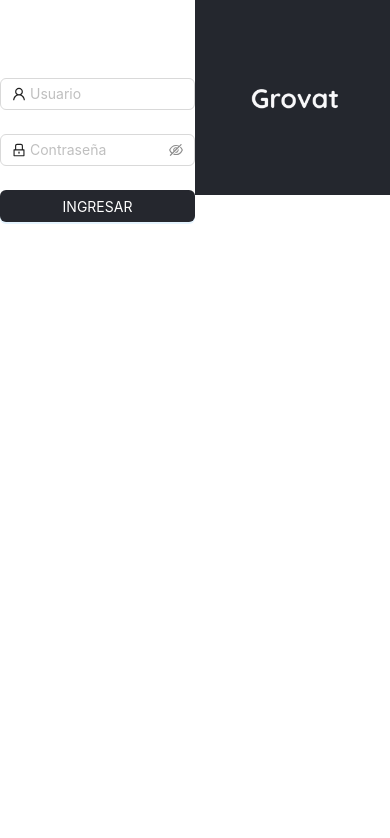
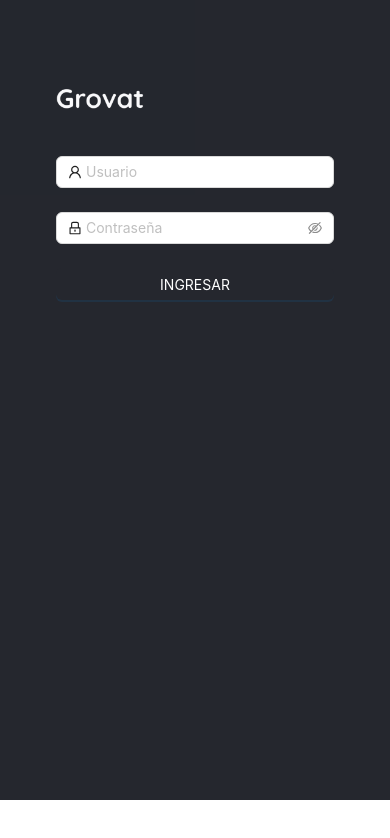
Before and after one commit to erikalad/grovat, a React (Create React App) app: page / in a window 390 px wide. Shown: the top 838 px of the page. Built offline with nearby package versions, Linux system fonts and the light colour scheme.

Commit message:
login responsive

```diff
--- a/src/Contenedores/styles.css
+++ b/src/Contenedores/styles.css
@@ -46,6 +46,23 @@
   width: 50%;
 }
 
+@media (max-width: 1000px) {
+  .img-login{
+    display: none;
+  }
+
+  .login {
+    width: 100%;
+    background-image: url(./../imagenes/grovat-fondo.jpeg);
+    background-size: cover;
+    background-repeat: no-repeat;
+    background-size: 50%;
+    height: 800px;
+    background-color: #25272E;
+  }
+
+}
+
 .form-login{
   display: flex;
   justify-content: center;
```
